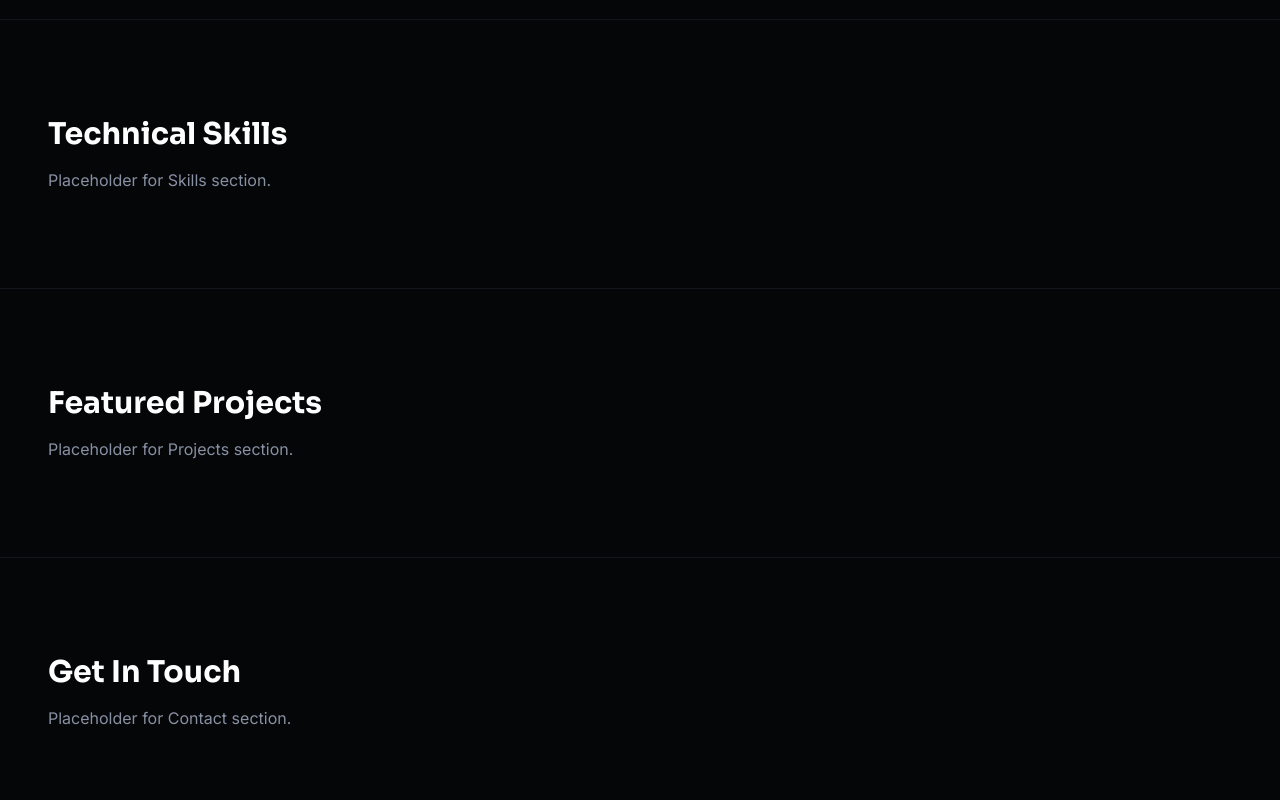
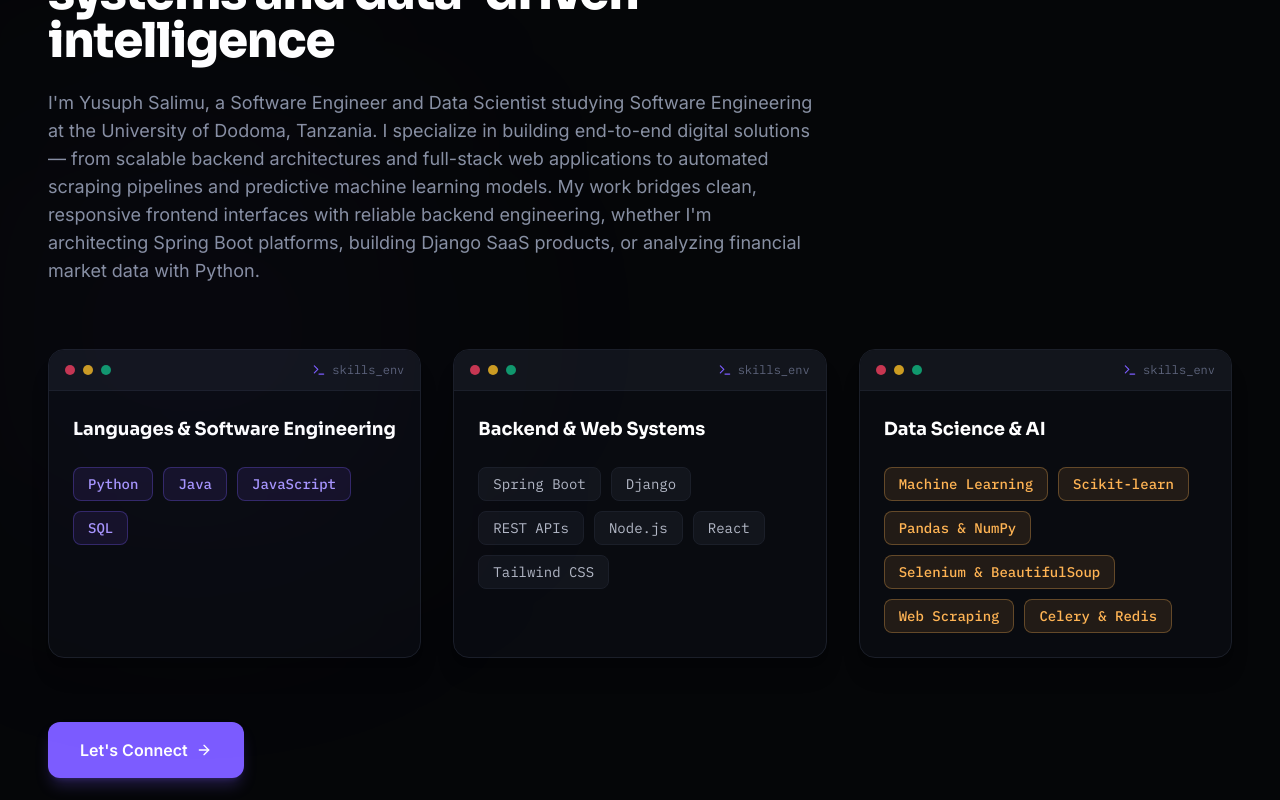
Before and after one commit to YusuphSalimu/Python-Portfolio-YusuphSalimu, a React (Vite) app in the folder yusuph-portfolio-v2/: page / in a window 1280 px wide. Shown: the part 920-1720 px from the top of the page. Built offline with nearby package versions, Linux system fonts and the light colour scheme.

Commit message:
Sep 11, 2026, 11:15 AM

```diff
--- a/yusuph-portfolio-v2/src/App.jsx
+++ b/yusuph-portfolio-v2/src/App.jsx
@@ -1,6 +1,7 @@
 import React from 'react'
 import Navbar from './components/Navbar'
 import Hero from './components/Hero'
+import About from './components/About'
 
 export default function App() {
   return (
@@ -8,10 +9,7 @@ export default function App() {
       <Navbar />
       <main>
         <Hero />
-        <section id="about" className="py-24 px-6 md:px-12 max-w-7xl mx-auto border-t border-ink-800">
-          <h2 className="text-3xl font-display font-bold text-white mb-4">About Me</h2>
-          <p className="text-mist-300">Placeholder for About section.</p>
-        </section>
+        <About />
         <section id="skills" className="py-24 px-6 md:px-12 max-w-7xl mx-auto border-t border-ink-800">
           <h2 className="text-3xl font-display font-bold text-white mb-4">Technical Skills</h2>
           <p className="text-mist-300">Placeholder for Skills section.</p>
--- /dev/null
+++ b/yusuph-portfolio-v2/src/components/About.jsx
@@ -0,0 +1,111 @@
+import React from 'react'
+import { ArrowRight, Terminal } from 'lucide-react'
+
+const skillGroups = [
+  {
+    title: "Languages & Software Engineering",
+    type: "signal",
+    skills: ["Python", "Java", "JavaScript", "SQL"]
+  },
+  {
+    title: "Backend & Web Systems",
+    type: "neutral",
+    skills: ["Spring Boot", "Django", "REST APIs", "Node.js", "React", "Tailwind CSS"]
+  },
+  {
+    title: "Data Science & AI",
+    type: "amber",
+    skills: ["Machine Learning", "Scikit-learn", "Pandas & NumPy", "Selenium & BeautifulSoup", "Web Scraping", "Celery & Redis"]
+  }
+]
+
+export default function About() {
+  const handleScrollToContact = (e) => {
+    e.preventDefault()
+    document.querySelector('#contact')?.scrollIntoView({ behavior: 'smooth' })
+  }
+
+  return (
+    <section id="about" className="py-24 md:py-32 bg-ink-950 relative overflow-hidden">
+      {/* Background radial glow */}
+      <div className="absolute top-1/2 left-0 -translate-y-1/2 w-96 h-96 bg-signal/5 blur-[140px] rounded-full pointer-events-none" />
+
+      <div className="max-w-7xl mx-auto px-6 md:px-12">
+        {/* Section Header */}
+        <div className="max-w-3xl mb-16">
+          <div className="inline-flex items-center gap-2 px-3 py-1 rounded-full bg-ink-800 border border-ink-700 text-signal-glow text-xs font-mono mb-4">
+            // About
+          </div>
+          <h2 className="text-3xl sm:text-4xl md:text-5xl font-display font-extrabold text-white tracking-tight leading-[1.15] mb-6">
+            Engineering robust web systems and data-driven intelligence
+          </h2>
+          <p className="text-base sm:text-lg text-mist-300 font-body leading-relaxed">
+            I'm Yusuph Salimu, a Software Engineer and Data Scientist studying Software Engineering at the University of Dodoma, Tanzania. I specialize in building end-to-end digital solutions — from scalable backend architectures and full-stack web applications to automated scraping pipelines and predictive machine learning models. My work bridges clean, responsive frontend interfaces with reliable backend engineering, whether I'm architecting Spring Boot platforms, building Django SaaS products, or analyzing financial market data with Python.
+          </p>
+        </div>
+
+        {/* Skills Grouped Panels Grid */}
+        <div className="grid grid-cols-1 md:grid-cols-2 lg:grid-cols-3 gap-8 mb-16">
+          {skillGroups.map((group, idx) => (
+            <div
+              key={idx}
+              className="rounded-2xl bg-ink-900 border border-ink-700 shadow-xl overflow-hidden flex flex-col transition-all duration-300 hover:border-ink-600 group"
+            >
+              {/* Terminal Chrome Bar */}
+              <div className="px-4 py-3 bg-ink-800 border-b border-ink-700 flex items-center justify-between">
+                <div className="flex items-center gap-2">
+                  <span className="w-2.5 h-2.5 rounded-full bg-rose-500/80 inline-block" />
+                  <span className="w-2.5 h-2.5 rounded-full bg-amber-400/80 inline-block" />
+                  <span className="w-2.5 h-2.5 rounded-full bg-emerald-500/80 inline-block" />
+                </div>
+                <div className="flex items-center gap-1.5 text-xs font-mono text-mist-400">
+                  <Terminal className="w-3.5 h-3.5 text-signal" />
+                  <span>skills_env</span>
+                </div>
+              </div>
+
+              {/* Panel Content */}
+              <div className="p-6 flex-1 flex flex-col justify-between">
+                <div>
+                  <h3 className="text-lg font-display font-bold text-white mb-6 flex items-center gap-2">
+                    {group.title}
+                  </h3>
+                  <div className="flex flex-wrap gap-2.5">
+                    {group.skills.map((skill, sIdx) => {
+                      let badgeStyle = "bg-ink-800 text-mist-200 border-ink-700"
+                      if (group.type === 'signal') {
+                        badgeStyle = "bg-signal/10 text-signal-glow border-signal/30 font-medium"
+                      } else if (group.type === 'amber') {
+                        badgeStyle = "bg-amber/10 text-amber border-amber/30 font-medium"
+                      }
+                      return (
+                        <span
+                          key={sIdx}
+                          className={`px-3.5 py-1.5 rounded-lg text-xs md:text-sm font-mono border transition-colors ${badgeStyle}`}
+                        >
+                          {skill}
+                        </span>
+                      )
+                    })}
+                  </div>
+                </div>
+              </div>
+            </div>
+          ))}
+        </div>
+
+        {/* Let's Connect CTA */}
+        <div className="flex justify-start">
+          <a
+            href="#contact"
+            onClick={handleScrollToContact}
+            className="px-8 py-4 rounded-xl bg-signal hover:bg-signal-dim text-white font-semibold text-base shadow-lg shadow-signal/25 inline-flex items-center gap-2 transition-all group"
+          >
+            Let's Connect
+            <ArrowRight className="w-4 h-4 group-hover:translate-x-1 transition-transform" />
+          </a>
+        </div>
+      </div>
+    </section>
+  )
+}
```
